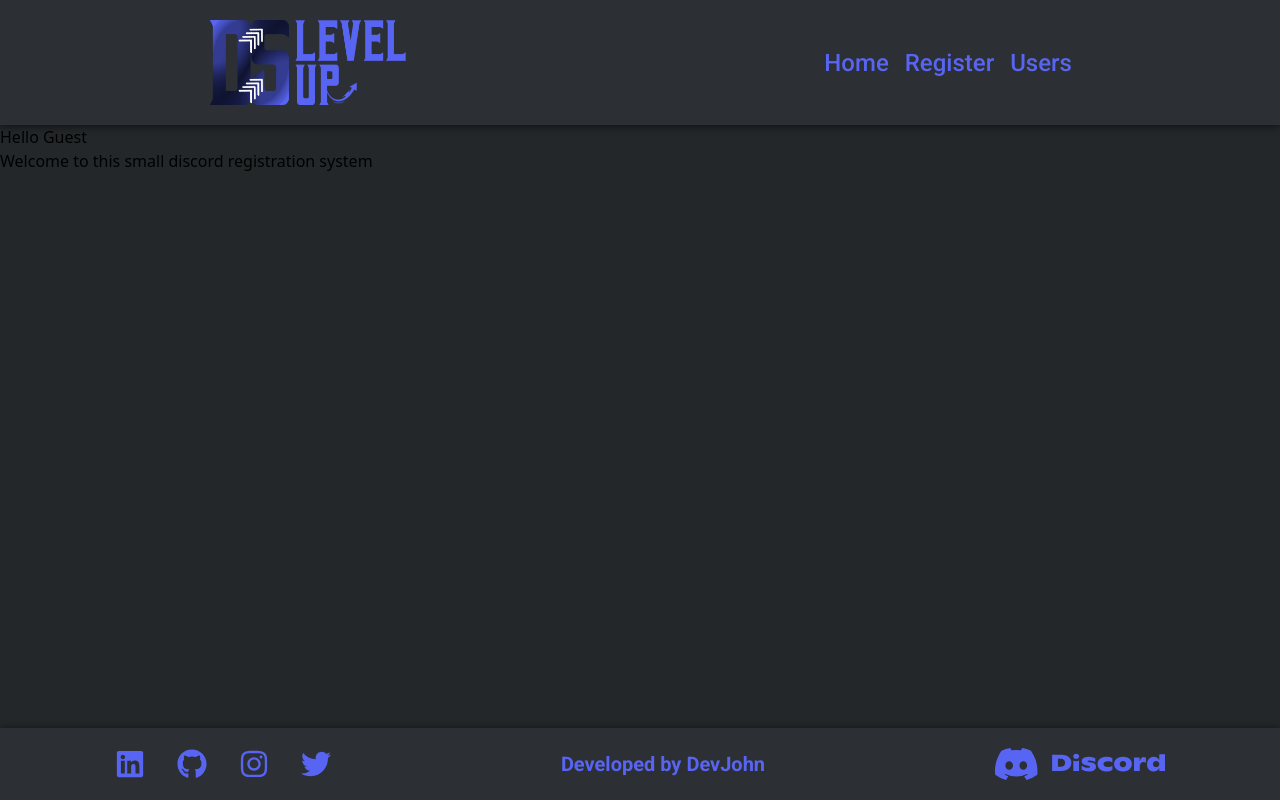
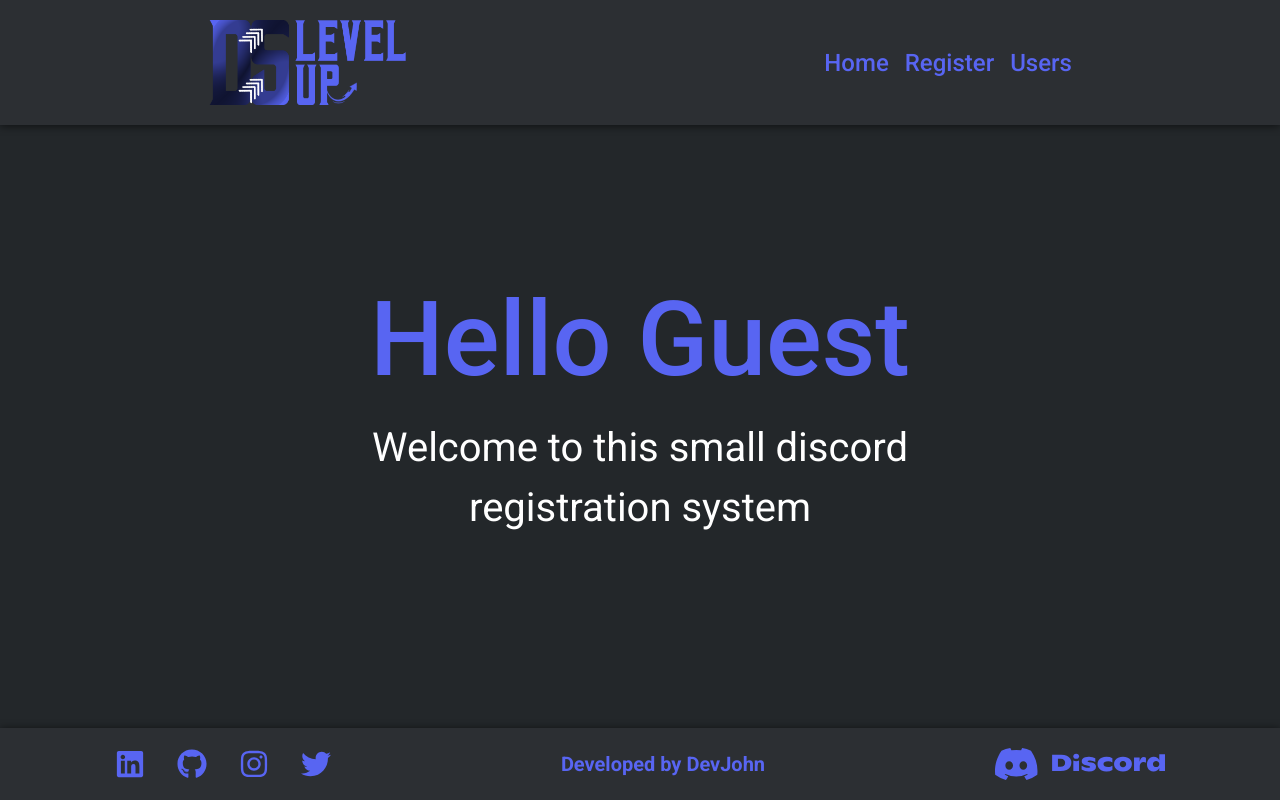
Before and after one commit to devjohn42/user-resgister, a React (Vite) app: page / in a window 1280 px wide. Built offline with nearby package versions, Linux system fonts and the light colour scheme.

Commit message:
creating the home component

```diff
--- a/src/components/Home/Home.jsx
+++ b/src/components/Home/Home.jsx
@@ -2,9 +2,15 @@ import React from "react";
 
 export default function Home() {
   return (
-    <main>
-      <h1>Hello Guest</h1>
-      <p>Welcome to this small discord registration system</p>
+    <main className="h-full flex flex-col items-center justify-center">
+      <div className="max-w-[600px] flex flex-col items-center justify-center">
+        <h1 className="text-principal font-primary font-medium text-[6.5rem] font">
+          Hello Guest
+        </h1>
+        <p className="text-white text-center justify-center font-primary font-normal text-[2.5rem]">
+          Welcome to this small discord registration system
+        </p>
+      </div>
     </main>
   );
 }
--- a/src/components/global/Header.jsx
+++ b/src/components/global/Header.jsx
@@ -4,11 +4,11 @@ import { Link } from "react-router-dom";
 import logo from "/DSlevelup.png";
 
 const link =
-  "relative text-principal font-primary font-medium text-2xl  duration-300 hover:ease-in hover:duration-300 noHover yesHover";
+  "relative text-principal font-primary font-medium text-2xl  duration-300 hover:ease-in hover:duration-300 noHover yesHover outline-none";
 
 export default function Header() {
   return (
-    <header className="w-full bg-content py-5 flex items-center justify-around drop-shadow-[0_1px_4px_rgba(0,0,0,0.6)]">
+    <header className="absolute w-full bg-content py-5 flex items-center justify-around drop-shadow-[0_1px_4px_rgba(0,0,0,0.6)]">
       <img src={logo} alt="" className="w-[200px]" />
       <nav className="relative flex gap-4">
         <Link to="/" className={link}>
--- a/src/index.css
+++ b/src/index.css
@@ -12,6 +12,12 @@
   .second {
     @apply font-secondary;
   }
+}
+
+* {
+  margin: 0;
+  padding: 0;
+  box-sizing: border-box;
 }
 
 /*before dos links no header*/
--- a/tailwind.config.js
+++ b/tailwind.config.js
@@ -3,7 +3,7 @@ export default {
   content: ["./index.html", "./src/**/*.{js,ts,jsx,tsx}"],
   theme: {
     fontFamily: {
-      primary: "Roboto"
+      primary: "Roboto",
     },
     screens: {
       sm: "640px",
```
